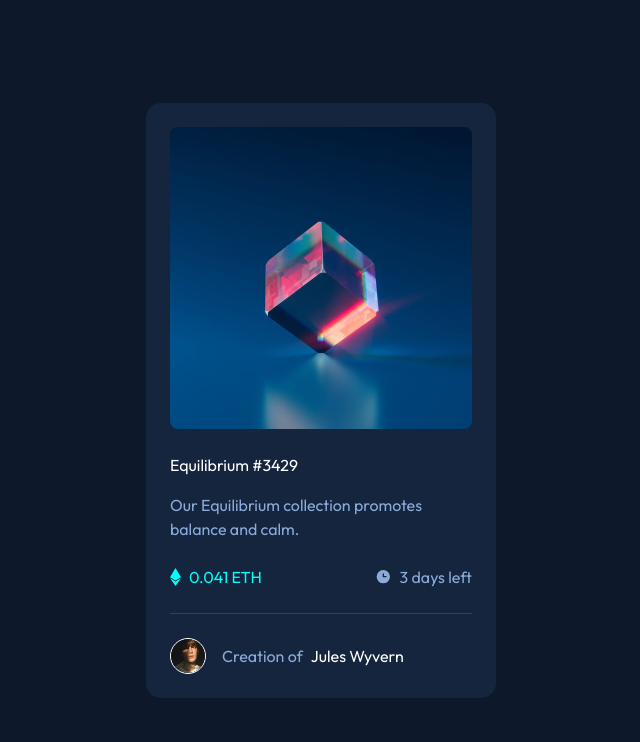
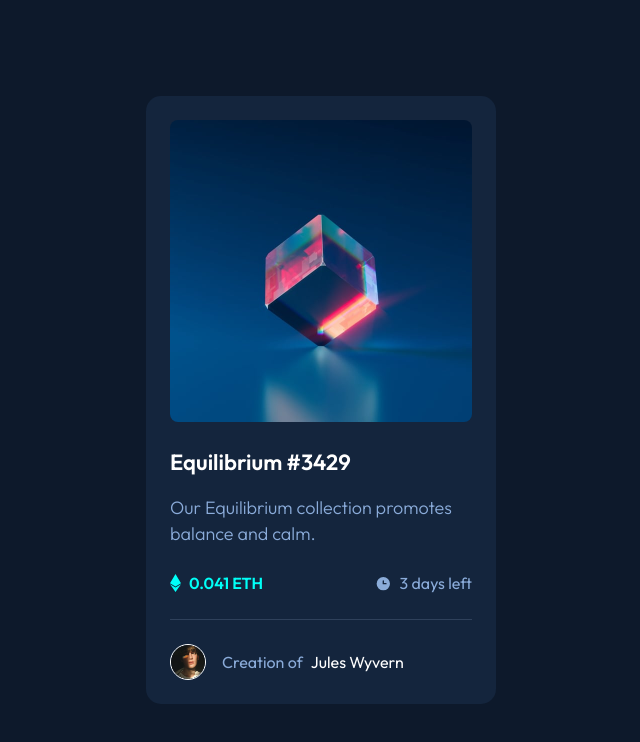
Before and after one commit to anggelserrato/fm-nft-preview-card-component, a React (Vite) app: page / in a window 1280 px wide. Shown: the top 742 px of the page, without its empty margins (319-959 px from the left). Built offline with nearby package versions, Linux system fonts and the light colour scheme.

Commit message:
feat: refine typography and font styles for nft preview card

```diff
--- a/src/App.jsx
+++ b/src/App.jsx
@@ -18,18 +18,24 @@ export default function App() {
         <figure className="absolute top-0 left-0 hidden">
           <img src={iconView} alt="View" />
         </figure>
-        <h1 className="mb-card-200">Equilibrium #3429</h1>
-        <p className="mb-card-300 text-card-blue-500">
+        <h1 className="mb-card-200 text-[22px] font-semibold">
+          Equilibrium #3429
+        </h1>
+        <p className="mb-card-300 text-[18px] leading-[26px] font-light text-card-blue-500">
           Our Equilibrium collection promotes balance and calm.
         </p>
         <div className="mb-card-300 flex justify-between">
           <figure className="flex items-center gap-card-100">
             <img src={iconEthereum} alt="Ethereum" />
-            <figcaption className="text-card-cyan-400">0.041 ETH</figcaption>
+            <figcaption className="text-[16px] leading-normal font-semibold text-card-cyan-400">
+              0.041 ETH
+            </figcaption>
           </figure>
           <figure className="flex items-center gap-card-100">
             <img src={iconClock} alt="Clock" />
-            <figcaption className="text-card-blue-500">3 days left</figcaption>
+            <figcaption className="text-[16px] leading-normal font-normal text-card-blue-500">
+              3 days left
+            </figcaption>
           </figure>
         </div>
         <hr className="mb-card-300 h-px border-card-blue-800" />
@@ -39,8 +45,11 @@ export default function App() {
             alt="Avatar"
             className="w-[36px] rounded-full border border-white"
           />
-          <figcaption className="flex gap-card-100 text-card-blue-500">
-            Creation of <span className="text-white">Jules Wyvern</span>
+          <figcaption className="flex gap-card-100 text-[16px] leading-normal text-card-blue-500">
+            Creation of{' '}
+            <span className="text-[16px] leading-normal font-normal text-white">
+              Jules Wyvern
+            </span>
           </figcaption>
         </figure>
       </article>
```
